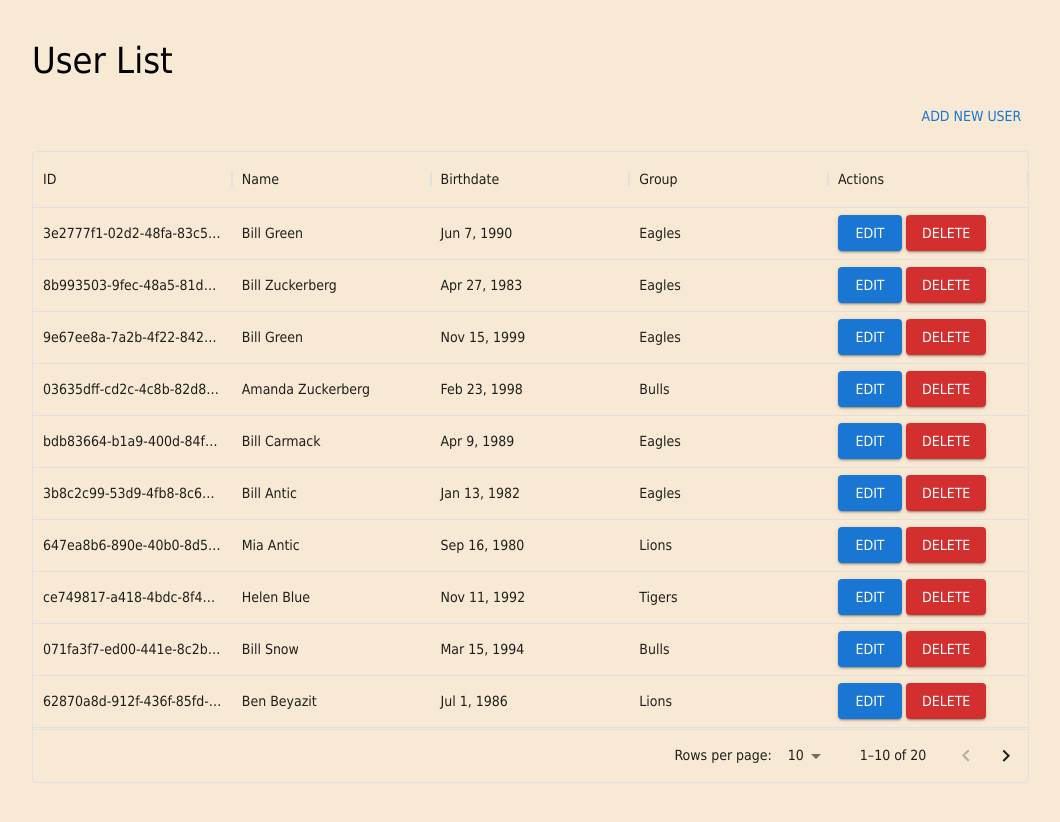
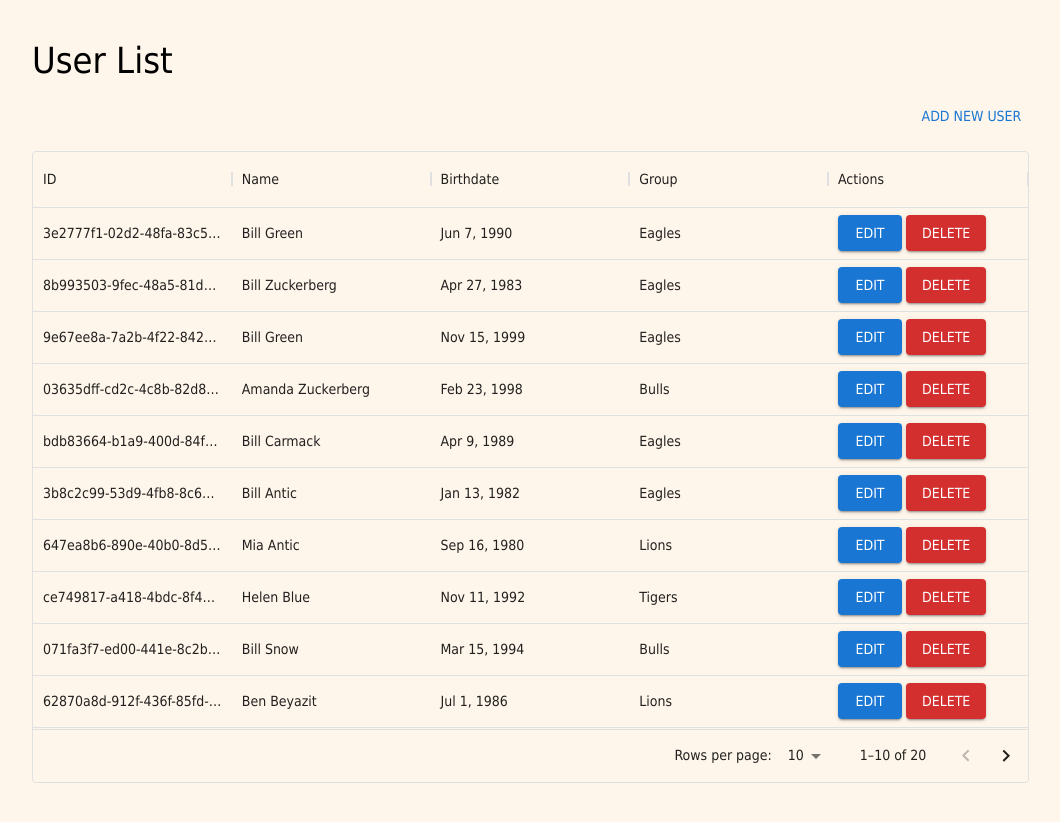
Before and after one commit to inanmadak/user-management-system, a React (Create React App) app: page / in a window 1280 px wide. Shown: the whole page, without its empty margins (8-1068 px from the left). Built offline with nearby package versions, Linux system fonts and the light colour scheme.

Commit message:
update bg color

```diff
--- a/src/index.scss
+++ b/src/index.scss
@@ -3,5 +3,5 @@
 }
 
 body {
-  background-color: rgb(248, 233, 212);
+  background-color: rgb(255, 246, 235);
 }
```
